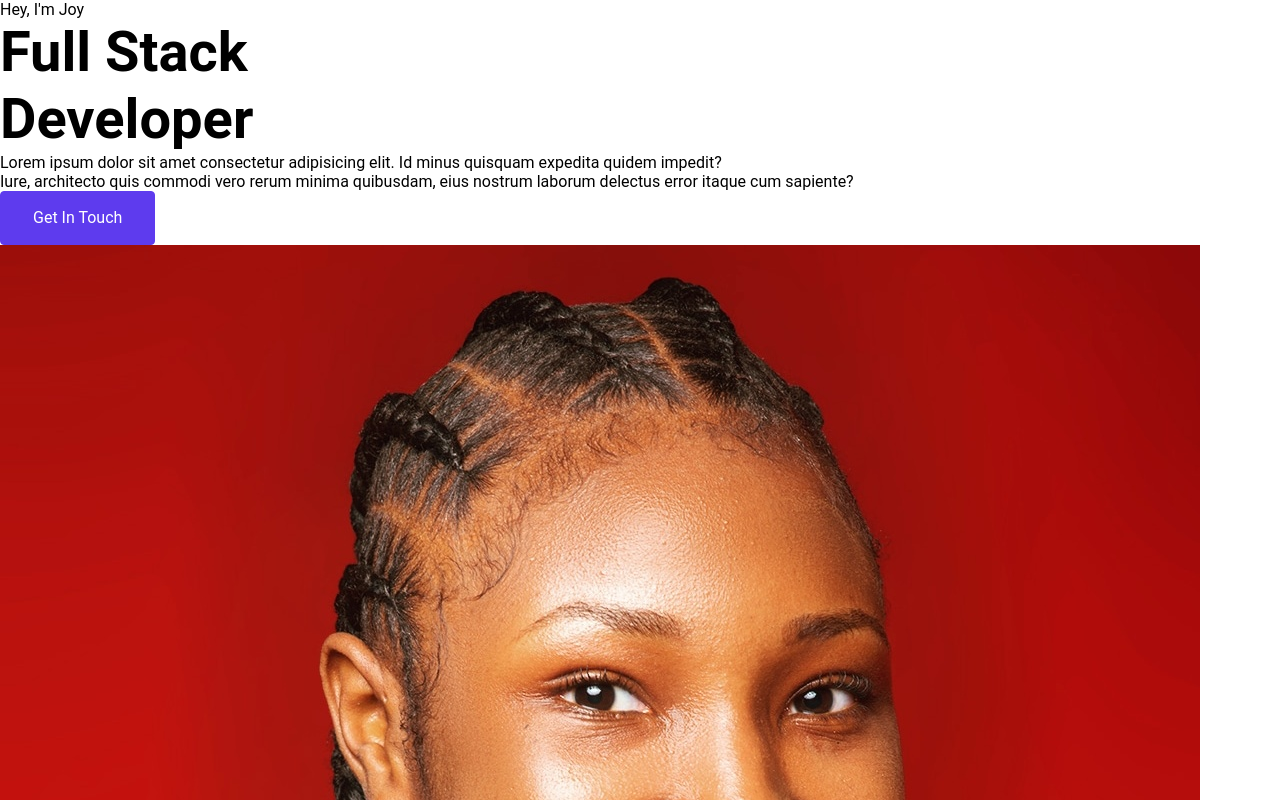
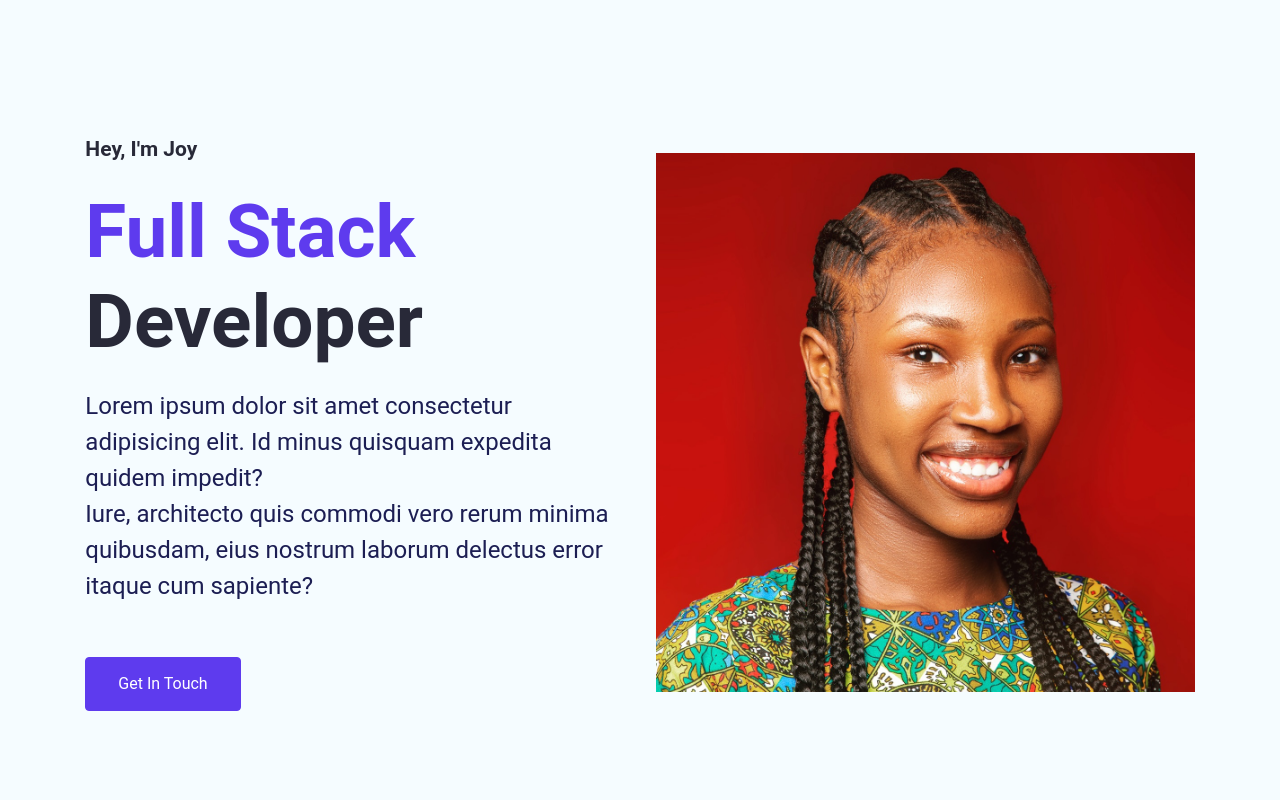
Before and after one commit to JoyTaribagshaw/my_react_portfolio, a React (Vite) app: page / in a window 1280 px wide. Shown: the top 800 px of the page. Built offline with nearby package versions, Linux system fonts and the light colour scheme.

Commit message:
update and style HeroSection component

```diff
--- a/src/App.css
+++ b/src/App.css
@@ -98,3 +98,110 @@ h3 {
   font-weight: 700;
   line-height: 34px;
 }
+
+/* Paragraph texts large medium small */
+/* Body 1 */
+.text-lg {
+  color: var(--darkblue);
+  font-size: 18px;
+  font-style: normal;
+  font-weight: 400;
+  line-height: 27px;
+}
+
+.text-md {
+  color: var(--darkblue);
+  font-size: 16px;
+  font-style: normal;
+  font-weight: 400;
+  line-height: 24px;
+}
+
+.text-sm {
+  color: var(--black);
+  font-size: 14px;
+  font-style: normal;
+  font-weight: 400;
+  line-height: 21px;
+}
+
+/* Section titles */
+/* About Me & Skills */
+.section-title {
+  color: var(--heading-color);
+  font-size: 21px;
+  text-align: center;
+  font-style: normal;
+  font-weight: 600;
+  line-height: 32px;
+  display: flex;
+  align-items: flex-start;
+}
+
+/* Testimonial, Projects & COntact Me */
+.sub-title {
+  color: var(--heading-color);
+  font-size: 16px;
+  font-weight: 600;
+  line-height: 24px;
+}
+/* Section titles end */
+
+/* Hero Section styles */
+.hero-section {
+  display: grid;
+  grid-template-columns: repeat(2, 1fr);
+  padding: 133.333px 85.333px 133.333px;
+  align-items: center;
+  justify-content: space-between;
+  gap: 32px;
+  background-color: var(--bg-shade);
+}
+
+.hero-section-content-box {
+  display: flex;
+  flex-direction: column;
+  align-items: flex-start;
+  gap: 32px;
+}
+
+.hero-section-content {
+  display: flex;
+  flex-direction: column;
+  align-items: flex-start;
+  gap: 21.333px;
+}
+
+.hero-section-content-box > button {
+  margin-top: 21.333px;
+}
+
+.hero-section-title {
+  color: var(--heading-color);
+  font-size: 74.667px;
+  font-weight: 700;
+  line-height: 90px;
+  align-self: stretch;
+}
+
+.hero-section-title-color {
+  color: var(--primary);
+}
+
+.hero-section-description {
+  color: var(--darkblue);
+  font-size: 24px;
+  font-weight: 400;
+  line-height: 36px;
+}
+
+.hero-section-img {
+  display: flex;
+}
+
+.hero-section-img > img {
+  width: 100%;
+  height: 100%;
+}
+
+/* Hero Section style ends */
```
Also changed, not shown: src/Pages/Home/MyPortfolio.jsx (deleted), src/Pages/Home/MyProjects.jsx (added).
